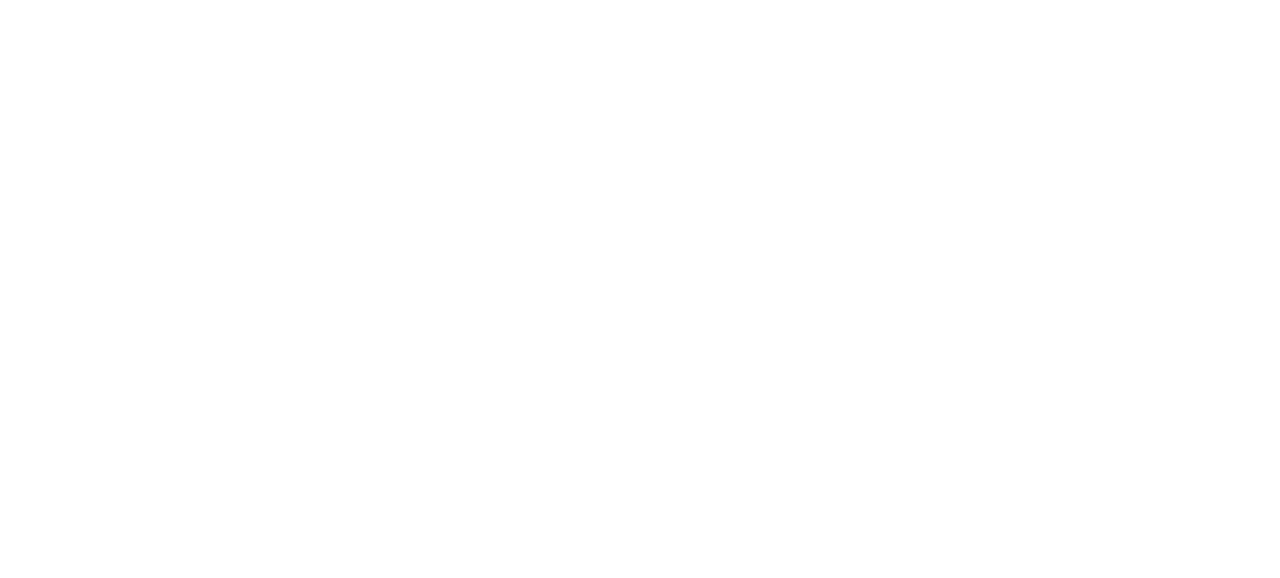
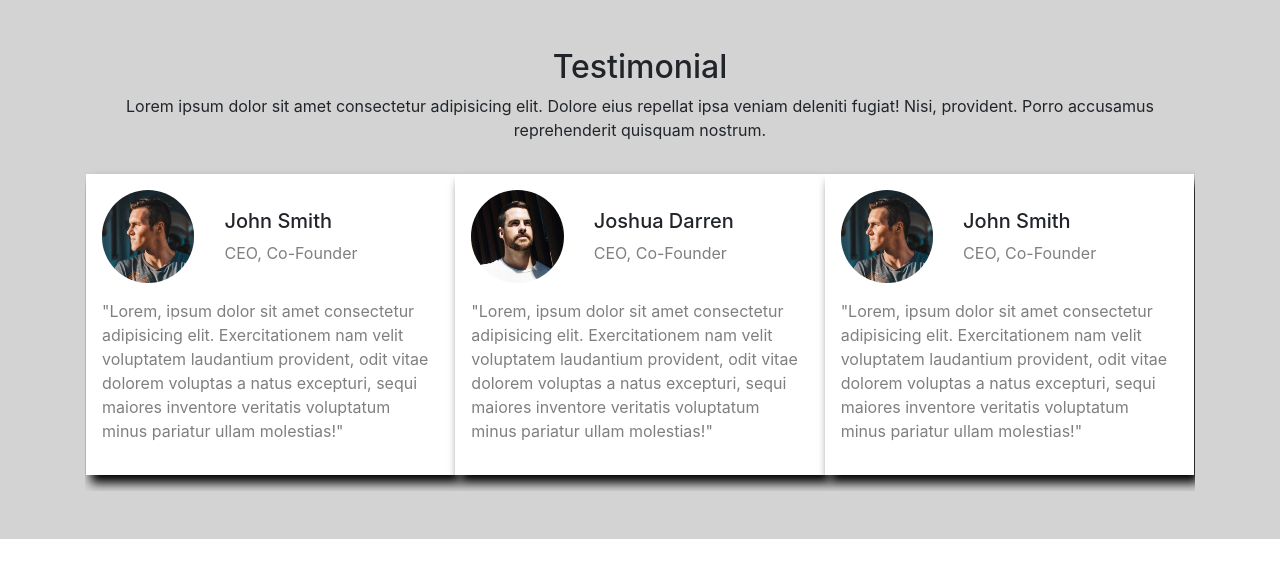
Before and after one commit to Navezm/Hexa, a website: page index.html in a window 1280 px wide. Drawn offline with nearby package versions, Linux system fonts and the light colour scheme.

Commit message:
Section testi finie

```diff
--- a/index.html
+++ b/index.html
@@ -1,17 +1,95 @@
 <!DOCTYPE html>
 <html lang="en">
+
 <head>
     <meta charset="UTF-8">
     <meta name="viewport" content="width=device-width, initial-scale=1.0">
     <title>Hexa</title>
     <link rel="stylesheet" href="./public/css/app.css">
 </head>
+
 <body>
+    <!-- Testimonial -->
+    <section id="section_testi">
+        <div class="container py-5">
+            <div class="text-center">
+                <h2>Testimonial</h2>
+                <p>Lorem ipsum dolor sit amet consectetur adipisicing elit. Dolore eius repellat ipsa veniam deleniti
+                    fugiat! Nisi, provident. Porro accusamus reprehenderit quisquam nostrum.</p>
+            </div>
+            <div class="w-100">
+                <div id="carouselExampleControls" class="carousel slide" data-ride="carousel">
+                    <div class="carousel-inner p-3">
+                        <div class="carousel-item active">
+                            <div class="row flex-wrap">
+                                <!-- Card 1 -->
+                                <div class="col-lg-4 col-sm-12 bg-white p-3 card_test">
+                                    <div class="row">
+                                        <div class="col-4"><img class="h-100 w-100 rounded-circle" src="./public/img/person_3.jpg" alt=""></div>
+                                        <div class="col-8 d-flex flex-column justify-content-center align-items-start">
+                                            <h5>John Smith</h5>
+                                            <span class="text-black-50">CEO, Co-Founder</span>
+                                        </div>
+                                    </div>
+                                    <p class="text-black-50 mt-3">
+                                        "Lorem, ipsum dolor sit amet consectetur adipisicing elit. Exercitationem nam velit voluptatem laudantium provident, odit vitae dolorem voluptas a natus excepturi, sequi maiores inventore veritatis voluptatum minus pariatur ullam molestias!"
+                                    </p>
+                                </div>
+                                <!-- Card 1 -->
 
+                                <!-- Card 2 -->
+                                <div class="col-lg-4 col-sm-12 bg-white p-3 card_test">
+                                    <div class="row">
+                                        <div class="col-4"><img class="h-100 w-100 rounded-circle" src="./public/img/person_2.jpg" alt=""></div>
+                                        <div class="col-8 d-flex flex-column justify-content-center align-items-start">
+                                            <h5>Joshua Darren</h5>
+                                            <span class="text-black-50">CEO, Co-Founder</span>
+                                        </div>
+                                    </div>
+                                    <p class="text-black-50 mt-3">
+                                        "Lorem, ipsum dolor sit amet consectetur adipisicing elit. Exercitationem nam velit voluptatem laudantium provident, odit vitae dolorem voluptas a natus excepturi, sequi maiores inventore veritatis voluptatum minus pariatur ullam molestias!"
+                                    </p>
+                                </div>
+                                <!-- Card 2 -->
+
+                                <!-- Card 3 -->
+                                <div class="col-lg-4 col-sm-12 bg-white p-3 card_test">
+                                    <div class="row">
+                                        <div class="col-4"><img class="h-100 w-100 rounded-circle" src="./public/img/person_3.jpg" alt=""></div>
+                                        <div class="col-8 d-flex flex-column justify-content-center align-items-start">
+                                            <h5>John Smith</h5>
+                                            <span class="text-black-50">CEO, Co-Founder</span>
+                                        </div>
+                                    </div>
+                                    <p class="text-black-50 mt-3">
+                                        "Lorem, ipsum dolor sit amet consectetur adipisicing elit. Exercitationem nam velit voluptatem laudantium provident, odit vitae dolorem voluptas a natus excepturi, sequi maiores inventore veritatis voluptatum minus pariatur ullam molestias!"
+                                    </p>
+                                </div>
+                                <!-- Card 3 -->
+                            </div>
+                        </div>
+                        <!-- <div class="carousel-item">
+                            <img src="..." class="d-block w-100" alt="...">
+                        </div> -->
+                    </div>
+                    <a class="carousel-control-prev" href="#carouselExampleControls" role="button" data-slide="prev">
+                        <span class="carousel-control-prev-icon" aria-hidden="true"></span>
+                        <span class="sr-only">Previous</span>
+                    </a>
+                    <a class="carousel-control-next" href="#carouselExampleControls" role="button" data-slide="next">
+                        <span class="carousel-control-next-icon" aria-hidden="true"></span>
+                        <span class="sr-only">Next</span>
+                    </a>
+                </div>
+            </div>
+        </div>
+    </section>
+    <!-- Testimonial -->
 
     <!-- Link Bootstrap & jquery -->
-    <script  src="./node_modules/jquery/dist/jquery.js"></script>
-    <script  src="./node_modules/bootstrap/dist/js/bootstrap.bundle.js"></script>
-    <script  src="./node_modules/bootstrap/dist/js/bootstrap.js"></script>
+    <script src="./node_modules/jquery/dist/jquery.js"></script>
+    <script src="./node_modules/bootstrap/dist/js/bootstrap.bundle.js"></script>
+    <script src="./node_modules/bootstrap/dist/js/bootstrap.js"></script>
 </body>
+
 </html>
--- a/src/scss/app.scss
+++ b/src/scss/app.scss
@@ -1,11 +1,11 @@
+@import "../../node_modules/bootstrap/scss/bootstrap.scss";
+
 @import "./modules/style";
 
 @import "./variables";
 
 @import "./fonts";
 
-@import "../../node_modules/bootstrap/scss/bootstrap.scss";
-
 $fa-font-path : "../../node_modules/@fortawesome/fontawesome-free/webfonts";
 @import "../../node_modules/@fortawesome/fontawesome-free/scss/fontawesome.scss";
 @import "../../node_modules/@fortawesome/fontawesome-free/scss/solid.scss";
--- a/src/scss/modules/_sections.scss
+++ b/src/scss/modules/_sections.scss
@@ -0,0 +1,11 @@
+// Section Testimonial
+#section_testi{
+    background-color: lightgray;
+}
+
+.card_test{
+    box-shadow: 5px 8px 10px black;
+    width: 20%;
+    height: 40%;
+}
+// Section Testimonial
```
Also changed, not shown: public/css/app.css.
